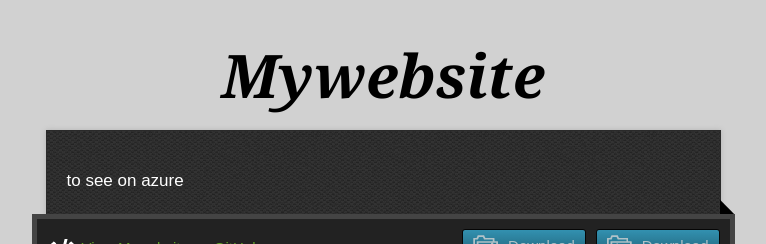
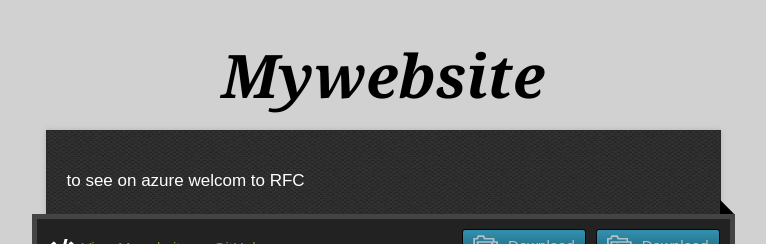
Before and after one commit to BharKhouloud16/mywebsite, a plain HTML site: page index.html in a window 1280 px wide. Shown: the top 244 px of the page, without its empty margins (257-1023 px from the left). Drawn offline with nearby package versions, Linux system fonts and the light colour scheme.

Commit message:
Update index.html

```diff
--- a/index.html
+++ b/index.html
@@ -12,7 +12,8 @@
   <script type="text/javascript" src="javascripts/script.js"></script>
 
   <title>Mywebsite</title>
-  <meta name="description" content="to see on azure welcom RFC team ">
+  <meta name="description" content="to see on azure ">
+  <title> welcom RFC team </title>
 
   <meta name="viewport" content="width=device-width,initial-scale=1">
 
@@ -25,7 +26,7 @@
       <h1 class="title">Mywebsite</h1>
     </header>
     <div id="container">
-      <p class="tagline">to see on azure </p>
+      <p class="tagline">to see on azure welcom to RFC </p>
       <div id="main" role="main">
         <div class="download-bar">
         <div class="inner">
```
